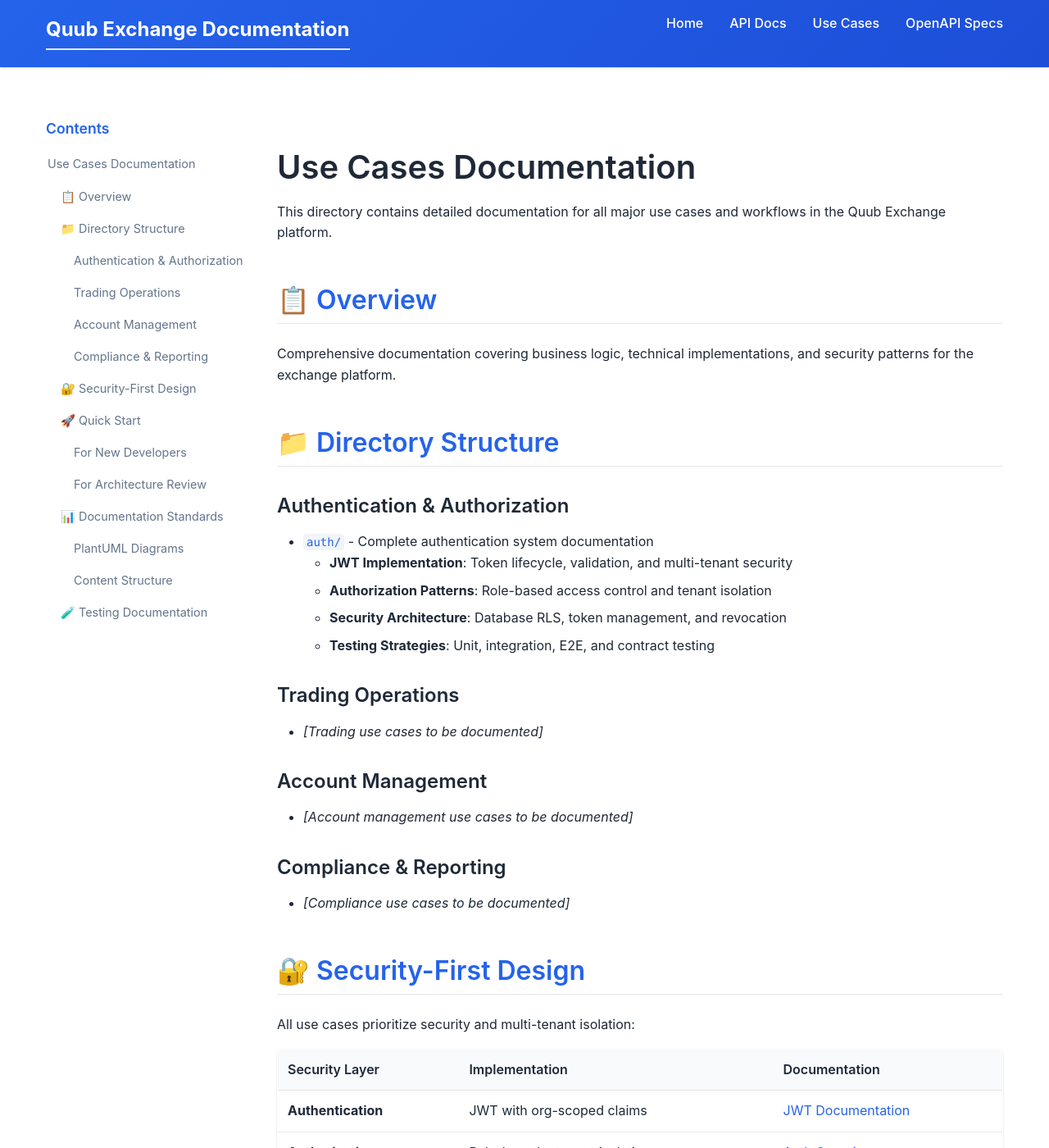
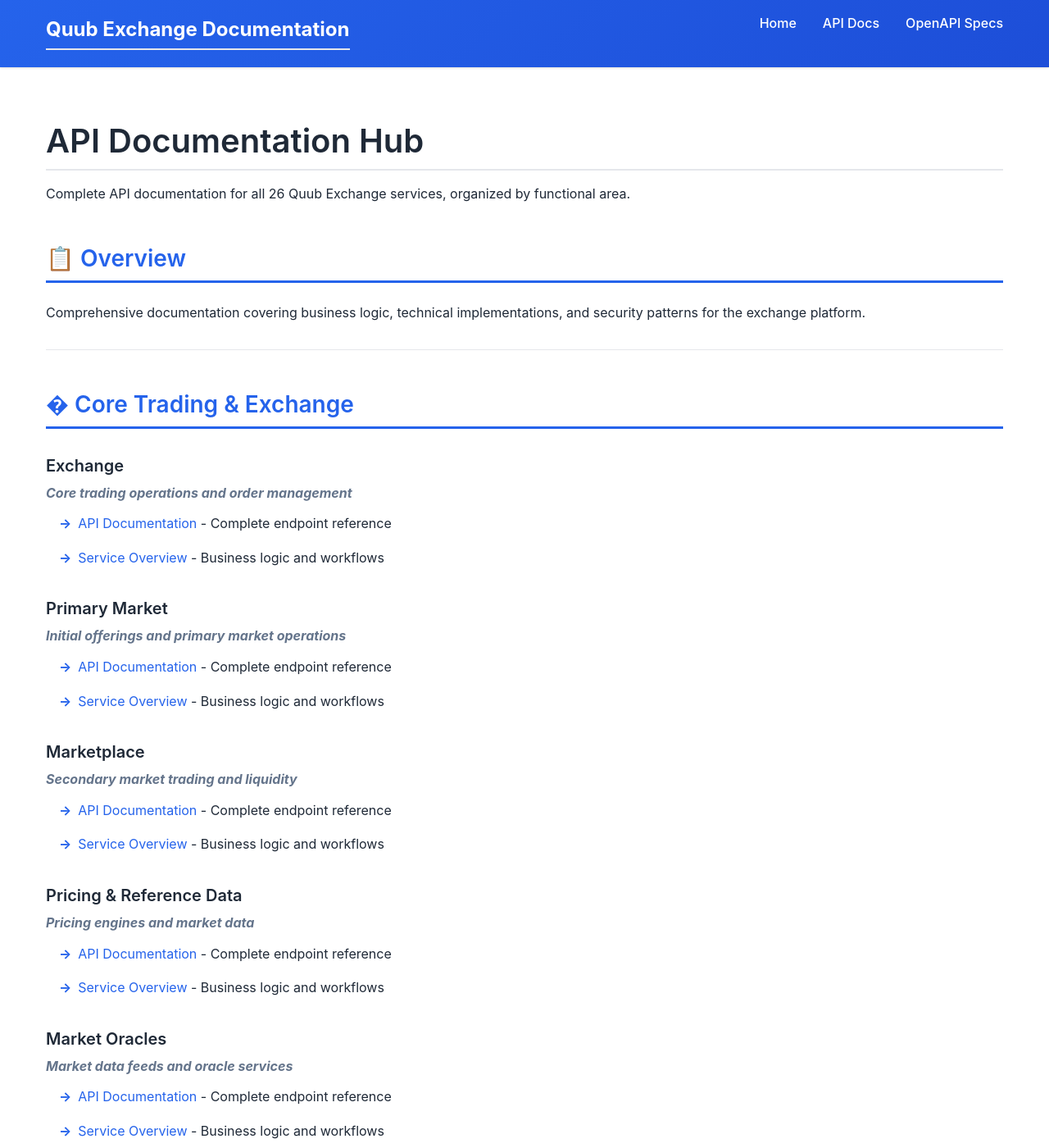
Before and after one commit to quub-fi/quub-exchange-docs, a Jekyll site: the page built from use-cases/README.md, in a window 1280 px wide and 1400 px high. Shown: the whole window at 82% size. Built offline with Jekyll 4.4.1, drawn with Linux system fonts in a browser that asks for light colours; our own code applies the rules of GitHub Pages for plain Markdown files; some of the changed text lies outside the part shown.

Commit message:
Improve UX: Add categorized navigation and visual grouping for documentation

````diff
--- a/_layouts/api_doc.html
+++ b/_layouts/api_doc.html
@@ -38,10 +38,7 @@
           <nav class="main-nav">
             <ul>
               <li><a href="{{ '/' | relative_url }}">Home</a></li>
-              <li><a href="{{ '/api-docs/' | relative_url }}">API Docs</a></li>
-              <li>
-                <a href="{{ '/use-cases/' | relative_url }}">Use Cases</a>
-              </li>
+              <li><a href="{{ '/use-cases/' | relative_url }}">API Docs</a></li>
               <li>
                 <a href="{{ '/openapi/' | relative_url }}">OpenAPI Specs</a>
               </li>
--- a/_layouts/default.html
+++ b/_layouts/default.html
@@ -33,10 +33,7 @@
           <nav class="main-nav">
             <ul>
               <li><a href="{{ '/' | relative_url }}">Home</a></li>
-              <li><a href="{{ '/api-docs/' | relative_url }}">API Docs</a></li>
-              <li>
-                <a href="{{ '/use-cases/' | relative_url }}">Use Cases</a>
-              </li>
+              <li><a href="{{ '/use-cases/' | relative_url }}">API Docs</a></li>
               <li>
                 <a href="{{ '/openapi/' | relative_url }}">OpenAPI Specs</a>
               </li>
--- a/assets/css/style.css
+++ b/assets/css/style.css
@@ -223,6 +223,74 @@
   text-decoration: none;
 }
 
+/* Service Categories */
+.main-content h2 {
+  color: var(--primary-color);
+  border-bottom: 3px solid var(--primary-color);
+  padding-bottom: 0.5rem;
+  margin-top: 3rem;
+  margin-bottom: 1.5rem;
+  font-size: 1.75rem;
+}
+
+.main-content h3 {
+  color: var(--text-color);
+  margin-top: 2rem;
+  margin-bottom: 0.5rem;
+  font-size: 1.25rem;
+}
+
+.main-content h3 a {
+  color: var(--text-color);
+  text-decoration: none;
+  transition: color 0.2s;
+}
+
+.main-content h3 a:hover {
+  color: var(--primary-color);
+}
+
+.main-content h3 + p {
+  color: var(--secondary-color);
+  font-style: italic;
+  margin-bottom: 0.5rem;
+}
+
+.main-content ul {
+  list-style: none;
+  padding-left: 1rem;
+  margin-bottom: 1.5rem;
+}
+
+.main-content ul li {
+  padding: 0.25rem 0;
+}
+
+.main-content ul li a {
+  color: var(--primary-color);
+  text-decoration: none;
+  transition: all 0.2s;
+  display: inline-flex;
+  align-items: center;
+}
+
+.main-content ul li a:hover {
+  color: #1d4ed8;
+  transform: translateX(4px);
+}
+
+.main-content ul li a::before {
+  content: "→";
+  margin-right: 0.5rem;
+  font-weight: bold;
+}
+
+.main-content hr {
+  border: none;
+  border-top: 1px solid var(--border-color);
+  margin: 2rem 0;
+}
+
 /* Footer */
 .site-footer {
   background-color: var(--bg-secondary);
--- /dev/null
+++ b/openapi/index.md
@@ -0,0 +1,112 @@
+---
+layout: default
+title: OpenAPI Specifications
+---
+
+# OpenAPI Specifications
+
+This directory contains the OpenAPI 3.0 specifications for all Quub Exchange services.
+
+## Core Services
+
+### Authentication & Identity
+
+- [**auth.yaml**](./auth.yaml) - Authentication and authorization service
+- [**identity.yaml**](./identity.yaml) - Identity management and KYC/KYB
+
+### Trading & Exchange
+
+- [**exchange.yaml**](./exchange.yaml) - Core exchange operations (orders, trades, positions)
+- [**marketplace.yaml**](./marketplace.yaml) - Secondary market trading
+- [**primary-market.yaml**](./primary-market.yaml) - Primary market issuance
+
+### Asset Management
+
+- [**custodian.yaml**](./custodian.yaml) - Digital asset custody
+- [**treasury.yaml**](./treasury.yaml) - Treasury and liquidity management
+- [**transfer-agent.yaml**](./transfer-agent.yaml) - Transfer agent services
+
+### Banking & Settlements
+
+- [**fiat-banking.yaml**](./fiat-banking.yaml) - Fiat banking integration
+- [**settlements.yaml**](./settlements.yaml) - Settlement processing
+- [**escrow.yaml**](./escrow.yaml) - Escrow management
+
+### Blockchain Integration
+
+- [**chain.yaml**](./chain.yaml) - Blockchain integration services
+- [**gateway.yaml**](./gateway.yaml) - API gateway and routing
+
+### Risk & Compliance
+
+- [**compliance.yaml**](./compliance.yaml) - Compliance and regulatory reporting
+- [**risk-limits.yaml**](./risk-limits.yaml) - Risk management and limits
+
+### Financial Operations
+
+- [**fees-billing.yaml**](./fees-billing.yaml) - Fee calculation and billing
+- [**pricing-refdata.yaml**](./pricing-refdata.yaml) - Pricing and reference data
+- [**market-oracles.yaml**](./market-oracles.yaml) - Market data oracles
+
+### Governance & Documents
+
+- [**governance.yaml**](./governance.yaml) - Governance and voting
+- [**documents.yaml**](./documents.yaml) - Document management
+
+### Platform Services
+
+- [**tenancy-trust.yaml**](./tenancy-trust.yaml) - Multi-tenancy and trust framework
+- [**events.yaml**](./events.yaml) - Event sourcing and management
+- [**notifications.yaml**](./notifications.yaml) - Notification services
+- [**observability.yaml**](./observability.yaml) - Monitoring and observability
+- [**analytics-reports.yaml**](./analytics-reports.yaml) - Analytics and reporting
+- [**sandbox.yaml**](./sandbox.yaml) - Sandbox environment
+
+## Asynchronous APIs
+
+- [**async/realtime.asyncapi.yaml**](./async/realtime.asyncapi.yaml) - Real-time event streaming (AsyncAPI)
+
+## Common Components
+
+- [**common/components.yaml**](./common/components.yaml) - Shared components and schemas
+- [**common/domain-models.yaml**](./common/domain-models.yaml) - Domain models
+- [**common/errors.yaml**](./common/errors.yaml) - Error definitions
+- [**common/pagination.yaml**](./common/pagination.yaml) - Pagination schemas
+- [**common/primitives.yaml**](./common/primitives.yaml) - Primitive types
+- [**common/responses.yaml**](./common/responses.yaml) - Standard responses
+
+---
+
+## Usage
+
+### View in Swagger Editor
+
+To view any specification in Swagger Editor:
+
+```bash
+# Copy the raw GitHub URL
+https://raw.githubusercontent.com/quub-fi/quub-exchange-docs/main/openapi/[service-name].yaml
+
+# Paste into: https://editor.swagger.io/
+```
+
+### Download All Specifications
+
+```bash
+git clone https://github.com/quub-fi/quub-exchange-docs.git
+cd quub-exchange-docs/openapi
+```
+
+### Validate Specifications
+
+```bash
+# Using OpenAPI CLI
+openapi-cli validate *.yaml
+
+# Using Spectral
+spectral lint *.yaml
+```
+
+---
+
+[← Back to Documentation Home](../)
--- a/use-cases/README.md
+++ b/use-cases/README.md
@@ -1,87 +1,257 @@
-# Use Cases Documentation
+---
+layout: default
+title: API Documentation Hub
+description: Complete API documentation for all Quub Exchange services
+---
 
-This directory contains detailed documentation for all major use cases and workflows in the Quub Exchange platform.
+# API Documentation Hub
+
+Complete API documentation for all 26 Quub Exchange services, organized by functional area.
 
 ## 📋 Overview
 
 Comprehensive documentation covering business logic, technical implementations, and security patterns for the exchange platform.
 
-## 📁 Directory Structure
+---
 
-### Authentication & Authorization
+## � Core Trading & Exchange
 
-- [`auth/`](./auth/) - Complete authentication system documentation
-  - **JWT Implementation**: Token lifecycle, validation, and multi-tenant security
-  - **Authorization Patterns**: Role-based access control and tenant isolation
-  - **Security Architecture**: Database RLS, token management, and revocation
-  - **Testing Strategies**: Unit, integration, E2E, and contract testing
+### [Exchange](./exchange/)
 
-### Trading Operations
+**Core trading operations and order management**
 
-- _[Trading use cases to be documented]_
+- [API Documentation](./exchange/exchange-api-documentation.md) - Complete endpoint reference
+- [Service Overview](./exchange/exchange-overview.md) - Business logic and workflows
 
-### Account Management
+### [Primary Market](./primary-market/)
 
-- _[Account management use cases to be documented]_
+**Initial offerings and primary market operations**
 
-### Compliance & Reporting
+- [API Documentation](./primary-market/primary-market-api-documentation.md) - Complete endpoint reference
+- [Service Overview](./primary-market/primary-market-overview.md) - Business logic and workflows
 
-- _[Compliance use cases to be documented]_
+### [Marketplace](./marketplace/)
 
-## 🔐 Security-First Design
+**Secondary market trading and liquidity**
 
-All use cases prioritize security and multi-tenant isolation:
+- [API Documentation](./marketplace/marketplace-api-documentation.md) - Complete endpoint reference
+- [Service Overview](./marketplace/marketplace-overview.md) - Business logic and workflows
 
-| Security Layer     | Implementation                | Documentation                                                            |
-| ------------------ | ----------------------------- | ------------------------------------------------------------------------ |
-| **Authentication** | JWT with org-scoped claims    | [JWT Documentation](./auth/JWT/)                                         |
-| **Authorization**  | Role-based + tenant isolation | [Auth Overview](./auth/)                                                 |
-| **Data Isolation** | Database RLS by orgId         | [JWT Validation Flow](./auth/JWT/jwt-validation-authorization-flow.poml) |
-| **Token Security** | Rotation + revocation         | [JWT Lifecycle](./auth/JWT/jwt-lifecycle-flow.poml)                      |
+### [Pricing & Reference Data](./pricing-refdata/)
 
-## 🚀 Quick Start
+**Pricing engines and market data**
 
-### For New Developers
+- [API Documentation](./pricing-refdata/pricing-refdata-api-documentation.md) - Complete endpoint reference
+- [Service Overview](./pricing-refdata/pricing-refdata-overview.md) - Business logic and workflows
 
-1. Start with [Authentication Overview](./auth/)
-2. Review [JWT Fundamentals](./auth/JWT/JWT101.md)
-3. Study the [JWT Lifecycle](./auth/JWT/jwt-lifecycle-flow.poml)
-4. Implement following [Testing Strategy](./auth/JWT/jwt-testing-strategy.poml)
+### [Market Oracles](./market-oracles/)
 
-### For Architecture Review
+**Market data feeds and oracle services**
 
-```bash
-# View all system diagrams
-find . -name "diagrams" -type d -exec open {}/*.svg \;
-
-# Or view specific auth diagrams
-open auth/JWT/diagrams/*.svg
-```
-
-## 📊 Documentation Standards
-
-### PlantUML Diagrams
-
-- All workflows documented with PlantUML (`.poml` files)
-- SVG renders generated for easy viewing
-- Consistent naming: `kebab-case.poml`
-
-### Content Structure
-
-- **README.md**: Overview and navigation
-- **Technical docs**: Implementation details
-- **Diagrams**: Visual workflow representations
-- **Examples**: Code snippets and configurations
-
-## 🧪 Testing Documentation
-
-Each use case includes comprehensive testing strategies:
-
-- **Unit Tests**: Component-level validation
-- **Integration Tests**: Service interaction testing
-- **E2E Tests**: Complete workflow validation
-- **Contract Tests**: API consistency verification
+- [API Documentation](./market-oracles/market-oracles-api-documentation.md) - Complete endpoint reference
+- [Service Overview](./market-oracles/market-oracles-overview.md) - Business logic and workflows
 
 ---
 
-_All use cases are designed with security, scalability, and maintainability as core principles._
+## 💰 Financial Infrastructure
+
+### [Treasury](./treasury/)
+
+**Treasury management and asset allocation**
+
+- [API Documentation](./treasury/treasury-api-documentation.md) - Complete endpoint reference
+- [Service Overview](./treasury/treasury-overview.md) - Business logic and workflows
+
+### [Custodian](./custodian/)
+
+**Digital asset custody and security**
+
+- [API Documentation](./custodian/custodian-api-documentation.md) - Complete endpoint reference
+- [Service Overview](./custodian/custodian-overview.md) - Business logic and workflows
+
+### [Escrow](./escrow/)
+
+**Escrow services and smart contracts**
+
+- [API Documentation](./escrow/escrow-api-documentation.md) - Complete endpoint reference
+- [Service Overview](./escrow/escrow-overview.md) - Business logic and workflows
+
+### [Settlements](./settlements/)
+
+**Trade settlement and clearing**
+
+- [API Documentation](./settlements/settlements-api-documentation.md) - Complete endpoint reference
+- [Service Overview](./settlements/settlements-overview.md) - Business logic and workflows
+
+### [Transfer Agent](./transfer-agent/)
+
+**Asset transfer and registry services**
+
+- [API Documentation](./transfer-agent/transfer-agent-api-documentation.md) - Complete endpoint reference
+- [Service Overview](./transfer-agent/transfer-agent-overview.md) - Business logic and workflows
+
+---
+
+## 🏦 Banking & Payments
+
+### [Fiat Banking](./fiat-banking/)
+
+**Traditional banking integration**
+
+- [API Documentation](./fiat-banking/fiat-banking-api-documentation.md) - Complete endpoint reference
+- [Service Overview](./fiat-banking/fiat-banking-overview.md) - Business logic and workflows
+
+### [Fees & Billing](./fees-billing/)
+
+**Fee structures and billing systems**
+
+- [API Documentation](./fees-billing/fees-billing-api-documentation.md) - Complete endpoint reference
+- [Service Overview](./fees-billing/fees-billing-overview.md) - Business logic and workflows
+
+### [Gateway](./gateway/)
+
+**Payment processing and gateway services**
+
+- [API Documentation](./gateway/gateway-api-documentation.md) - Complete endpoint reference
+- [Service Overview](./gateway/gateway-overview.md) - Business logic and workflows
+
+---
+
+## 🔐 Identity & Access Management
+
+### [Authentication](./auth/)
+
+**User authentication and authorization**
+
+- [API Documentation](./auth/auth-api-documentation.md) - Complete endpoint reference
+- [JWT Implementation Guide](./auth/JWT/) - Token management and security
+
+### [Identity](./identity/)
+
+**Identity verification and KYC**
+
+- [API Documentation](./identity/identity-api-documentation.md) - Complete endpoint reference
+- [Service Overview](./identity/identity-overview.md) - Business logic and workflows
+
+### [Tenancy & Trust](./tenancy-trust/)
+
+**Multi-tenancy and trust management**
+
+- [API Documentation](./tenancy-trust/tenancy-trust-api-documentation.md) - Complete endpoint reference
+- [Service Overview](./tenancy-trust/tenancy-trust-overview.md) - Business logic and workflows
+
+---
+
+## ⚖️ Compliance & Risk Management
+
+### [Compliance](./compliance/)
+
+**Regulatory compliance and reporting**
+
+- [API Documentation](./compliance/compliance-api-documentation.md) - Complete endpoint reference
+- [Service Overview](./compliance/compliance-overview.md) - Business logic and workflows
+
+### [Risk Limits](./risk-limits/)
+
+**Risk management and position limits**
+
+- [API Documentation](./risk-limits/risk-limits-api-documentation.md) - Complete endpoint reference
+- [Service Overview](./risk-limits/risk-limits-overview.md) - Business logic and workflows
+
+### [Governance](./governance/)
+
+**Governance and policy management**
+
+- [API Documentation](./governance/governance-api-documentation.md) - Complete endpoint reference
+- [Service Overview](./governance/governance-overview.md) - Business logic and workflows
+
+---
+
+## 🔧 Operations & Infrastructure
+
+### [Chain](./chain/)
+
+**Blockchain operations and smart contracts**
+
+- [API Documentation](./chain/chain-api-documentation.md) - Complete endpoint reference
+- [Service Overview](./chain/chain-overview.md) - Business logic and workflows
+
+### [Documents](./documents/)
+
+**Document management and storage**
+
+- [API Documentation](./documents/documents-api-documentation.md) - Complete endpoint reference
+- [Service Overview](./documents/documents-overview.md) - Business logic and workflows
+
+### [Events](./events/)
+
+**Event streaming and notifications**
+
+- [API Documentation](./events/events-api-documentation.md) - Complete endpoint reference
+- [Service Overview](./events/events-overview.md) - Business logic and workflows
+
+### [Notifications](./notifications/)
+
+**User notifications and alerts**
+
+- [API Documentation](./notifications/notifications-api-documentation.md) - Complete endpoint reference
+- [Service Overview](./notifications/notifications-overview.md) - Business logic and workflows
+
+### [Observability](./observability/)
+
+**Monitoring, logging, and metrics**
+
+- [API Documentation](./observability/observability-api-documentation.md) - Complete endpoint reference
+- [Service Overview](./observability/observability-overview.md) - Business logic and workflows
+
+### [Analytics & Reports](./analytics-reports/)
+
+**Business analytics and reporting**
+
+- [API Documentation](./analytics-reports/analytics-reports-api-documentation.md) - Complete endpoint reference
+- [Service Overview](./analytics-reports/analytics-reports-overview.md) - Business logic and workflows
+
+### [Sandbox](./sandbox/)
+
+**Testing and development environment**
+
+- [API Documentation](./sandbox/sandbox-api-documentation.md) - Complete endpoint reference
+- [Service Overview](./sandbox/sandbox-overview.md) - Business logic and workflows
+
+---
+
+## 📖 How to Use This Documentation
+
+Each service includes two types of documentation:
+
+1. **API Documentation** - Complete technical reference with:
+
+   - All endpoints and request/response schemas
+   - Authentication and authorization details
+   - Code examples in multiple languages
+   - Error handling and status codes
+   - Implementation checklists
+   - Monitoring and observability guidance
+
+2. **Service Overview** - Business context including:
+   - Business purpose and value proposition
+   - Key capabilities and use cases
+   - Integration patterns
+   - Workflow diagrams
+   - Best practices
+
+---
+
+## � Quick Navigation
+
+- **New to Quub Exchange?** Start with the [Platform Overview](../) and [Exchange Service](./exchange/)
+- **Implementing a feature?** Find your service above and start with the API Documentation
+- **Understanding workflows?** Check the Service Overview for business context and diagrams
+- **Looking for technical specs?** Visit [OpenAPI Specifications](../openapi/)
+
+---
+
+## 📞 Support
+
+- [GitHub Issues](https://github.com/quub-fi/quub-exchange-docs/issues) - Report documentation issues
+- [Main Documentation](../) - Platform overview and getting started
````
